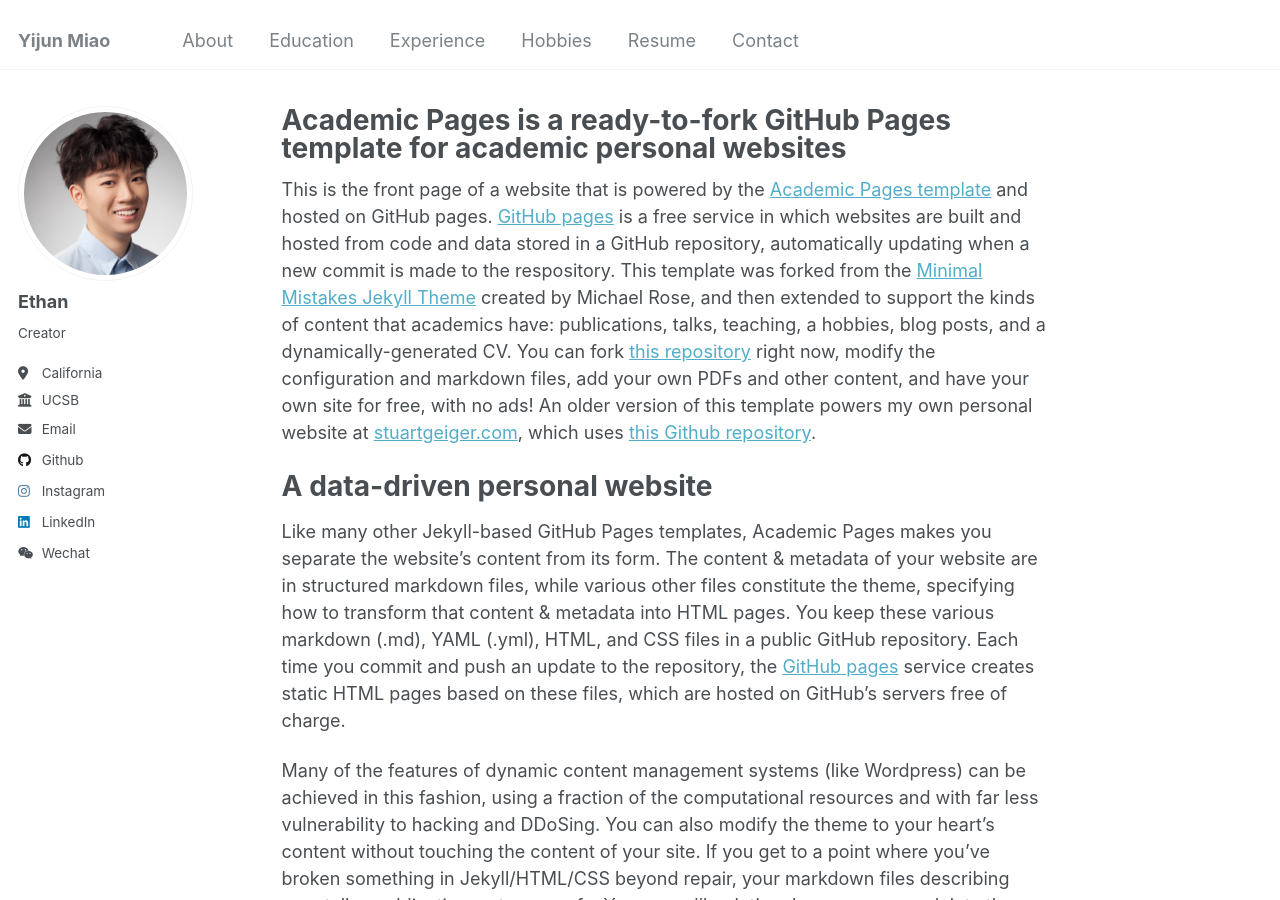
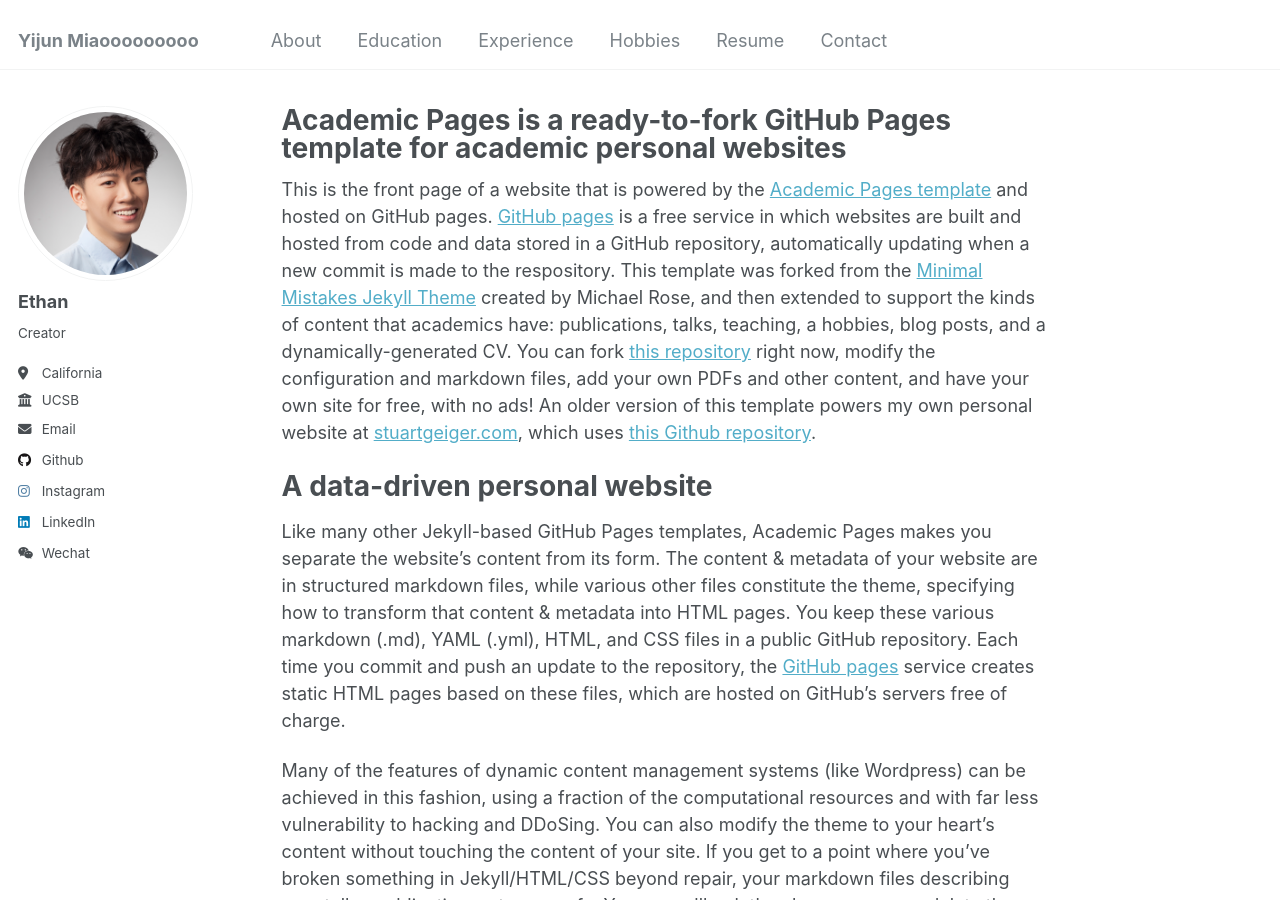
Before and after one commit to Miaojj287/miaojj287.github.io, a Jekyll site: the page built from _pages/about.md, in a window 1280 px wide and 900 px high. Built offline with Jekyll 4.4.1, drawn with Linux system fonts in a browser that asks for light colours.

Commit message:
Update _config.yml

```diff
--- a/_config.yml
+++ b/_config.yml
@@ -8,7 +8,7 @@
 
 # Basic Site Settings
 locale                   : "en-US"
-title                    : "Yijun Miao"
+title                    : "Yijun Miaooooooooo"
 title_separator          : "-"
 name                     : &name "Your Name"
 description              : &description "personal description"
```
